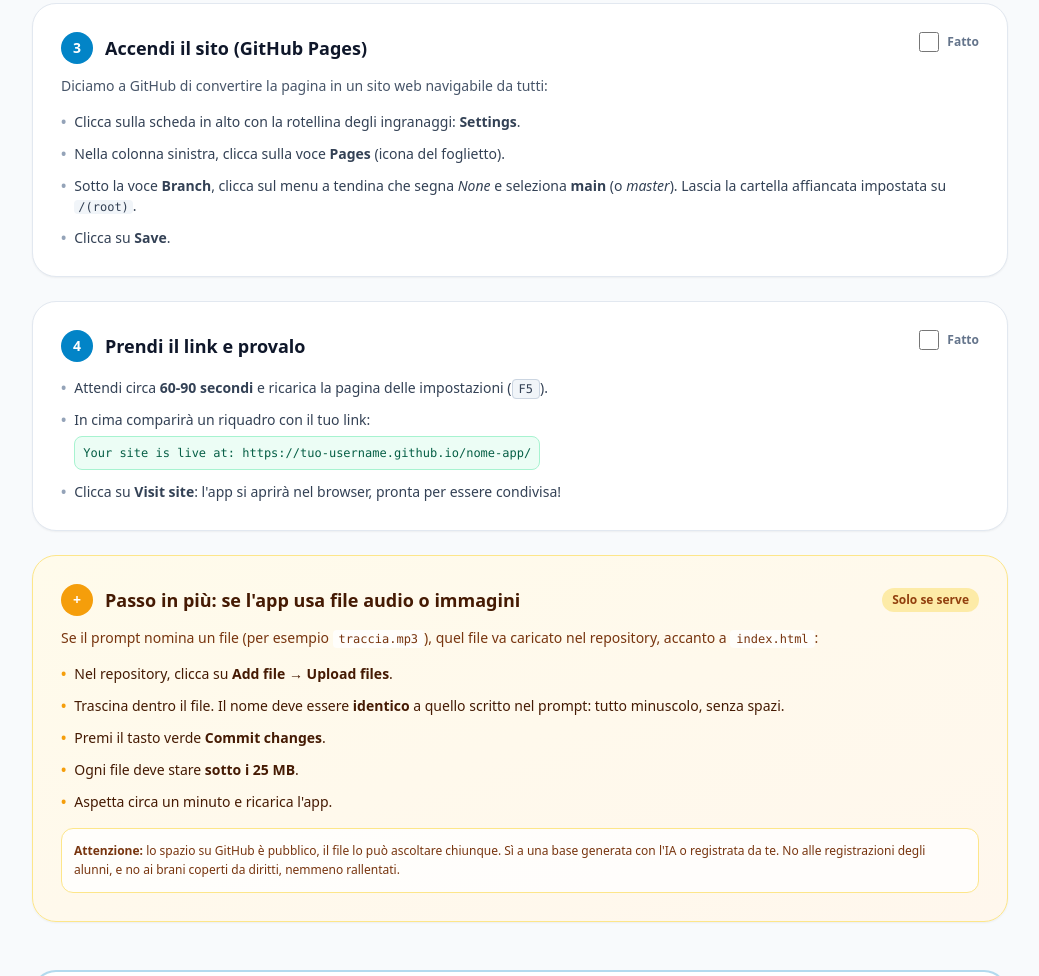
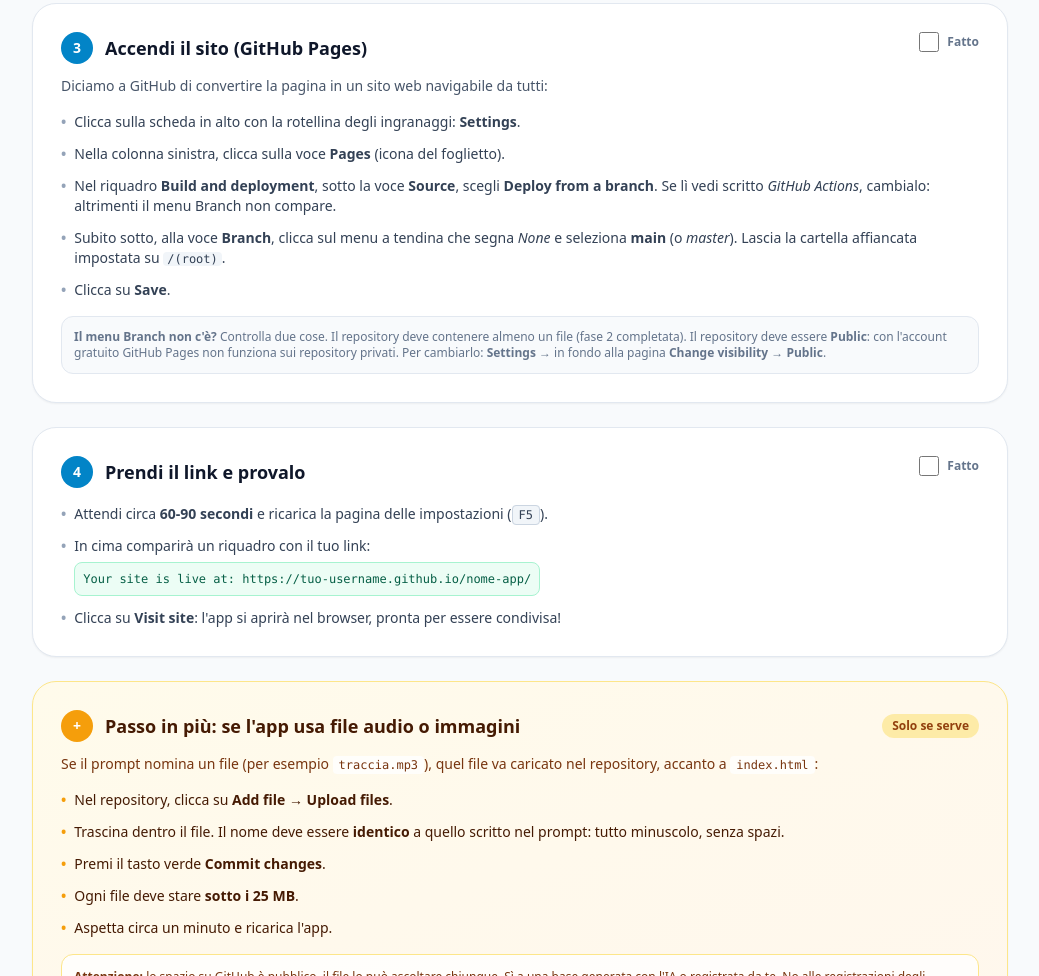
Before and after one commit to profmusicmentor/da-ia-a-webapp, a plain HTML site: page index.html in a window 1280 px wide. Shown: the part 1514-2490 px from the top of the page, without its empty margins (120-1159 px from the left). Drawn offline with nearby package versions, Linux system fonts and the light colour scheme.

Commit message:
Guida: aggiunto il passo Source → Deploy from a branch in GitHub Pages
Co-Authored-By: Claude Opus 5.5 <noreply@anthropic.com>

```diff
--- a/index.html
+++ b/index.html
@@ -244,7 +244,13 @@
             <li class="flex items-start gap-2">
               <span class="font-bold text-slate-400">•</span>
               <div>
-                Sotto la voce <strong>Branch</strong>, clicca sul menu a tendina che segna <em>None</em> e seleziona <strong>main</strong> (o <em>master</em>). Lascia la cartella affiancata impostata su <code class="bg-slate-100 px-1 rounded text-xs font-mono">/(root)</code>.
+                Nel riquadro <strong>Build and deployment</strong>, sotto la voce <strong>Source</strong>, scegli <strong>Deploy from a branch</strong>. Se lì vedi scritto <em>GitHub Actions</em>, cambialo: altrimenti il menu Branch non compare.
+              </div>
+            </li>
+            <li class="flex items-start gap-2">
+              <span class="font-bold text-slate-400">•</span>
+              <div>
+                Subito sotto, alla voce <strong>Branch</strong>, clicca sul menu a tendina che segna <em>None</em> e seleziona <strong>main</strong> (o <em>master</em>). Lascia la cartella affiancata impostata su <code class="bg-slate-100 px-1 rounded text-xs font-mono">/(root)</code>.
               </div>
             </li>
             <li class="flex items-start gap-2">
@@ -252,6 +258,10 @@
               <span>Clicca su <strong>Save</strong>.</span>
             </li>
           </ol>
+
+          <p class="mt-4 text-xs text-slate-500 bg-slate-50 border border-slate-200 rounded-xl p-3">
+            <strong>Il menu Branch non c'è?</strong> Controlla due cose. Il repository deve contenere almeno un file (fase 2 completata). Il repository deve essere <strong>Public</strong>: con l'account gratuito GitHub Pages non funziona sui repository privati. Per cambiarlo: <strong>Settings</strong> → in fondo alla pagina <strong>Change visibility</strong> → <strong>Public</strong>.
+          </p>
         </article>
 
         <!-- FASE 4 -->
```
